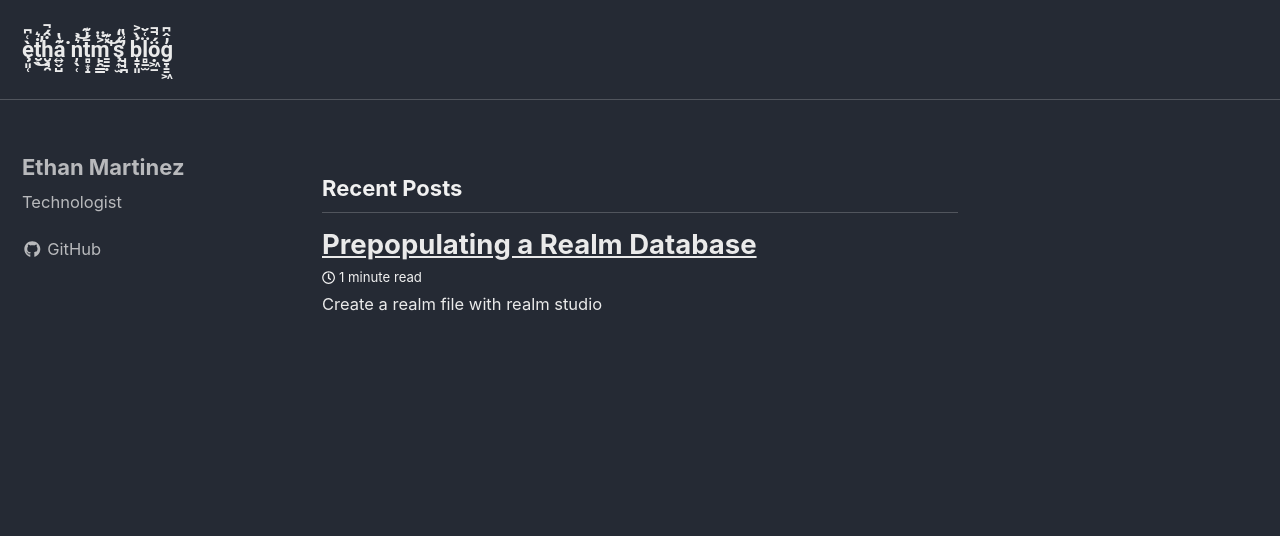
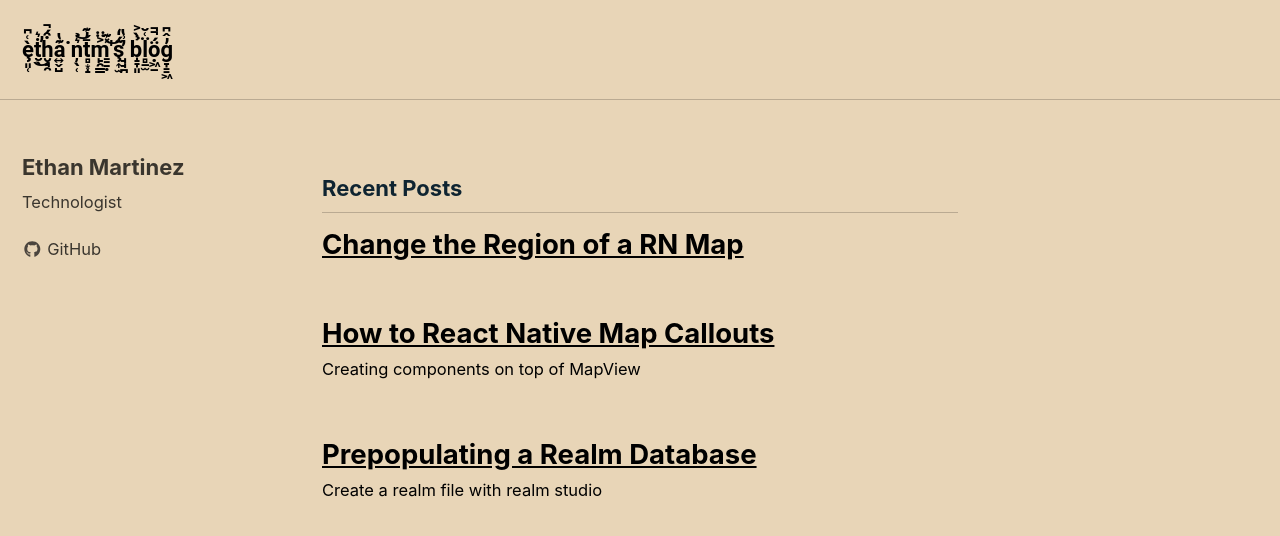
Before and after one commit to ethantm/ethantm.github.io, a Jekyll site: the page built from index.html, in a window 1280 px wide and 900 px high. Shown: the top 536 px of the window. Built offline with Jekyll 4.4.1, drawn with Linux system fonts in a browser that asks for light colours; nearby versions of some CDN libraries; the list of posts is cut into pages by our own code.

Commit message:
New theme

````diff
--- a/_config.yml
+++ b/_config.yml
@@ -12,7 +12,7 @@
 
 # theme                  : "minimal-mistakes-jekyll"
 remote_theme           : "mmistakes/minimal-mistakes"
-minimal_mistakes_skin    : "dark" # "air", "aqua", "contrast", "dark", "dirt", "neon", "mint", "plum", "sunrise"
+minimal_mistakes_skin    : "sunrise" # "air", "aqua", "contrast", "dark", "dirt", "neon", "mint", "plum", "sunrise"
 
 # Site Settings
 locale                   : "en-US"
@@ -265,7 +265,7 @@ defaults:
     values:
       layout: single
       author_profile: true
-      read_time: true
+      read_time: false
       comments: # true
       share: false
       related: false
--- /dev/null
+++ b/_posts/2018-8-1-rn-maps-callout.md
@@ -0,0 +1,34 @@
+---
+layout: single
+title: How to React Native Map Callouts
+date: 2018-8-1
+toc: true
+toc_label: "Contents"
+toc_sticky: false
+excerpt: "Creating components on top of MapView"
+---
+
+![MapView component with callouts](https://camo.githubusercontent.com/3ec3eaaa8f44a0f79694b59fa3ecf8774b371cb9/687474703a2f2f692e67697068792e636f6d2f7854373758576a7145437664676a78396f412e676966)
+
+### Search Bar
+
+To create **components on top of a MapView component**, like the map above, you can use the callout component. Just put the components **inside of a callout**. The following example creates a TextInput at the top of the MapView which functions as a search bar.
+
+```jsx
+render() {
+  return (
+    <View style={styles.container}>
+      <MapView>
+      </MapView>
+      <Callout>
+        <View>
+          <TextInput style={styles.searchBar}
+            placeholder={"Search"} />
+        </View>
+      </Callout>
+    </View>
+  )
+}
+```
+
+### Marker Callout
--- /dev/null
+++ b/_posts/2018-8-1-rn-maps.md
@@ -0,0 +1,24 @@
+---
+layout: single
+title: Change the Region of a RN Map
+date: 2018-8-1
+toc: true
+toc_label: "Contents"
+toc_sticky: false
+excerpt: ""
+---
+
+# Using the map reference
+
+You can call methods such as animateToRegion with the map reference set in the MapView component.
+
+```javascript
+// reference to MapView
+ref={(r) => { this.map = r }}
+```
+
+```javascript
+this.map.mapview.animateToRegion(region, duration);
+```
+
+# animateToRegion
````
Also changed, not shown: _posts/2018-07-31-realm.md (+4 -3 lines).
